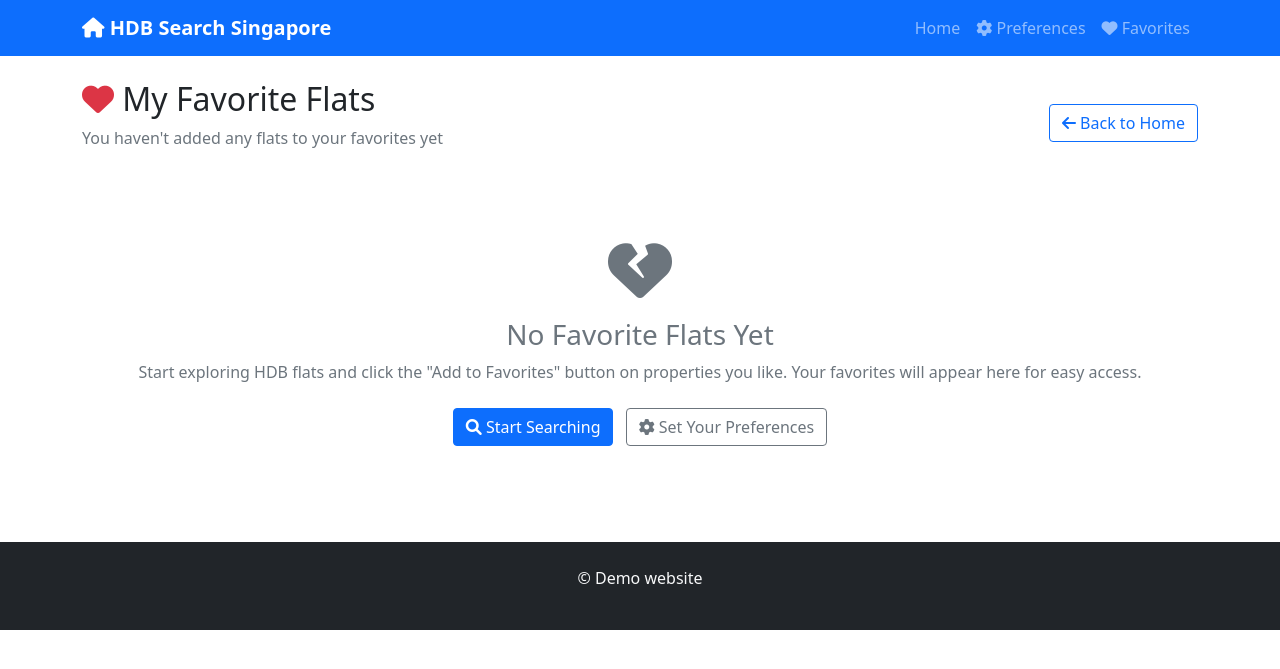
After one commit to Jinghao-Guo/sc2006-project, a Flask app: page /favorites in a window 1280 px wide. The commit adds this page. Shown: the top 669 px of the page. Run offline with Flask 3, Linux system fonts and the light colour scheme.

Commit message:
Add favorites management feature for flats, including add/remove functionality and display on home page

```diff
--- a/Userpreferences.py
+++ b/Userpreferences.py
@@ -6,6 +6,7 @@ class UserPreferences:
         self.floor_area_sqm = ""
         self.flat_model = ""
         self.price_range = ""
+        self.favorite_flats = []  # List to store favorite flat IDs
 
     def set_preferences(self, flat_type="", storey_range="", floor_area_sqm="", flat_model="", price_range=""):
         """Set user preferences"""
@@ -29,5 +30,31 @@ class UserPreferences:
         """Check if any preferences are set"""
         return bool(self.flat_type or self.storey_range or self.floor_area_sqm or self.flat_model or self.price_range)
 
+    def add_to_favorites(self, flat_id):
+        """Add a flat to favorites"""
+        if flat_id not in self.favorite_flats:
+            self.favorite_flats.append(flat_id)
+            return True
+        return False
+
+    def remove_from_favorites(self, flat_id):
+        """Remove a flat from favorites"""
+        if flat_id in self.favorite_flats:
+            self.favorite_flats.remove(flat_id)
+            return True
+        return False
+
+    def is_favorite(self, flat_id):
+        """Check if a flat is in favorites"""
+        return flat_id in self.favorite_flats
+
+    def get_favorites(self):
+        """Get list of favorite flat IDs"""
+        return self.favorite_flats.copy()
+
+    def get_favorites_count(self):
+        """Get count of favorite flats"""
+        return len(self.favorite_flats)
+
 # Create a global instance for the single user
 user_preferences = UserPreferences()
--- a/app.py
+++ b/app.py
@@ -1,7 +1,7 @@
 from flask import Flask, render_template, request, jsonify, redirect, url_for, flash
 from Database import database
 from Userpreferences import user_preferences
-from score_calculator import score_calculator
+from scoreCalculator import score_calculator
 
 app = Flask(__name__)
 app.config['SECRET_KEY'] = 'your-secret-key-here'
@@ -14,7 +14,25 @@ app.config['SECRET_KEY'] = 'your-secret-key-here'
 def index():
     """Home page with search functionality"""
     preferences = user_preferences.get_preferences()
-    return render_template('index.html', preferences=preferences, has_preferences=user_preferences.has_preferences())
+
+    # Get favorite flats for display on home page
+    favorite_ids = user_preferences.get_favorites()
+    favorite_flats = []
+
+    # Get up to 3 favorite flats for preview on home page
+    for flat_id in favorite_ids[:3]:
+        flat = database.query_id(flat_id)
+        if flat:
+            flat_dict = dict(flat)
+            score = score_calculator.calculate_score(flat_dict, preferences)
+            flat_dict['compatibility_score'] = score
+            favorite_flats.append(flat_dict)
+
+    return render_template('index.html',
+                         preferences=preferences,
+                         has_preferences=user_preferences.has_preferences(),
+                         favorite_flats=favorite_flats,
+                         favorites_count=user_preferences.get_favorites_count())
 
 @app.route('/search')
 def search():
@@ -56,7 +74,8 @@ def flat_detail(flat_id):
     score_breakdown = score_calculator.get_score_breakdown(flat_dict, preferences)
 
     return render_template('flat_detail.html', flat=flat, compatibility_score=score,
-                         score_breakdown=score_breakdown, has_preferences=user_preferences.has_preferences())
+                         score_breakdown=score_breakdown, has_preferences=user_preferences.has_preferences(),
+                         is_favorite=user_preferences.is_favorite(flat_id))
 
 @app.route('/preferences', methods=['GET', 'POST'])
 def preferences():
@@ -84,6 +103,50 @@ def clear_preferences():
     flash('Your preferences have been cleared.', 'info')
     return redirect(url_for('index'))
 
+@app.route('/add_to_favorites/<int:flat_id>', methods=['POST'])
+def add_to_favorites(flat_id):
+    """Add a flat to favorites"""
+    # Check if flat exists
+    flat = database.query_id(flat_id)
+    if flat is None:
+        flash('Flat not found.', 'error')
+        return redirect(url_for('index'))
+
+    if user_preferences.add_to_favorites(flat_id):
+        flash('Flat added to your favorites!', 'success')
+    else:
+        flash('This flat is already in your favorites.', 'info')
+
+    return redirect(url_for('flat_detail', flat_id=flat_id))
+
+@app.route('/remove_from_favorites/<int:flat_id>', methods=['POST'])
+def remove_from_favorites(flat_id):
+    """Remove a flat from favorites"""
+    if user_preferences.remove_from_favorites(flat_id):
+        flash('Flat removed from your favorites.', 'info')
+    else:
+        flash('This flat was not in your favorites.', 'warning')
+
+    return redirect(request.referrer or url_for('index'))
+
+@app.route('/favorites')
+def favorites():
+    """View all favorite flats"""
+    favorite_ids = user_preferences.get_favorites()
+    favorite_flats = []
+
+    for flat_id in favorite_ids:
+        flat = database.query_id(flat_id)
+        if flat:
+            # Convert to dict and add score
+            flat_dict = dict(flat)
+            preferences = user_preferences.get_preferences()
+            score = score_calculator.calculate_score(flat_dict, preferences)
+            flat_dict['compatibility_score'] = score
+            favorite_flats.append(flat_dict)
+
+    return render_template('favorites.html', flats=favorite_flats, has_preferences=user_preferences.has_preferences())
+
 
 if __name__ == '__main__':
     app.run(debug=True)
--- a/templates/base.html
+++ b/templates/base.html
@@ -25,6 +25,11 @@
                     <li class="nav-item">
                         <a class="nav-link" href="{{ url_for('preferences') }}">
                             <i class="fas fa-cog"></i> Preferences
+                        </a>
+                    </li>
+                    <li class="nav-item">
+                        <a class="nav-link" href="{{ url_for('favorites') }}">
+                            <i class="fas fa-heart"></i> Favorites
                         </a>
                     </li>
                 </ul>
--- /dev/null
+++ b/templates/favorites.html
@@ -0,0 +1,147 @@
+{% extends "base.html" %}
+
+{% block title %}My Favorites - HDB Search Singapore{% endblock %}
+
+{% block content %}
+<div class="favorites-header mb-4">
+    <div class="row align-items-center">
+        <div class="col-md-8">
+            <h2><i class="fas fa-heart text-danger"></i> My Favorite Flats</h2>
+            <p class="text-muted">
+                {% if flats %}
+                You have {{ flats|length }} favorite flat{{ 's' if flats|length != 1 else '' }}
+                {% else %}
+                You haven't added any flats to your favorites yet
+                {% endif %}
+            </p>
+        </div>
+        <div class="col-md-4 text-end">
+            <a href="{{ url_for('index') }}" class="btn btn-outline-primary">
+                <i class="fas fa-arrow-left"></i> Back to Home
+            </a>
+        </div>
+    </div>
+</div>
+
+{% if flats %}
+<div class="results-grid">
+    {% for flat in flats %}
+    <div class="card mb-3 shadow-sm hover-card border-danger">
+        <div class="card-body">
+            <div class="row align-items-center">
+                <div class="col-md-8">
+                    <h5 class="card-title mb-1">
+                        <a href="{{ url_for('flat_detail', flat_id=flat.id) }}" class="text-decoration-none">
+                            Block {{ flat.block }}, {{ flat.street_name }}
+                        </a>
+                        <i class="fas fa-heart text-danger ms-2" title="Favorite"></i>
+                    </h5>
+                    <p class="text-muted mb-2">{{ flat.town }}</p>
+
+                    <div class="flat-details">
+                        <span class="badge bg-primary me-2">{{ flat.flat_type }}</span>
+                        <span class="badge bg-info me-2">{{ flat.floor_area_sqm }}m²</span>
+                        <span class="badge bg-secondary me-2">{{ flat.storey_range }}</span>
+                        {% if has_preferences and flat.compatibility_score > 0 %}
+                        <span class="badge bg-{% if flat.compatibility_score >= 80 %}success{% elif flat.compatibility_score >= 60 %}warning{% elif flat.compatibility_score >= 40 %}info{% else %}secondary{% endif %} me-2">
+                            {{ flat.compatibility_score }}% Match
+                        </span>
+                        {% endif %}
+                    </div>
+
+                    {% if flat.flat_model %}
+                    <p class="text-muted small mt-2 mb-0">
+                        <i class="fas fa-building"></i> {{ flat.flat_model }}
+                        {% if flat.lease_commence_date %}
+                        | Built in {{ flat.lease_commence_date }}
+                        {% endif %}
+                    </p>
+                    {% endif %}
+                </div>
+
+                <div class="col-md-4 text-end">
+                    <div class="price-section">
+                        <h4 class="text-success mb-1">
+                            ${{ "{:,.0f}".format(flat.resale_price) }}
+                        </h4>
+                        <p class="text-muted small mb-2">
+                            ${{ "{:,.0f}".format(flat.resale_price / flat.floor_area_sqm) }}/m²
+                        </p>
+                        <div class="btn-group" role="group">
+                            <a href="{{ url_for('flat_detail', flat_id=flat.id) }}" class="btn btn-primary btn-sm">
+                                <i class="fas fa-eye"></i> View Details
+                            </a>
+                            <form method="POST" action="{{ url_for('remove_from_favorites', flat_id=flat.id) }}" style="display: inline;">
+                                <button type="submit" class="btn btn-outline-danger btn-sm" onclick="return confirm('Remove this flat from favorites?')">
+                                    <i class="fas fa-heart-broken"></i>
+                                </button>
+                            </form>
+                        </div>
+                    </div>
+                </div>
+            </div>
+        </div>
+    </div>
+    {% endfor %}
+</div>
+
+<div class="favorites-actions mt-4 text-center">
+    <div class="card">
+        <div class="card-body">
+            <h6 class="card-title">Manage Your Favorites</h6>
+            <p class="card-text text-muted">You can remove flats from your favorites by clicking the heart-broken icon, or continue searching for more properties.</p>
+            <a href="{{ url_for('index') }}" class="btn btn-primary me-2">
+                <i class="fas fa-search"></i> Search More Flats
+            </a>
+            {% if has_preferences %}
+            <a href="{{ url_for('preferences') }}" class="btn btn-outline-secondary">
+                <i class="fas fa-cog"></i> Update Preferences
+            </a>
+            {% else %}
+            <a href="{{ url_for('preferences') }}" class="btn btn-outline-secondary">
+                <i class="fas fa-cog"></i> Set Your Preferences
+            </a>
+            {% endif %}
+        </div>
+    </div>
+</div>
+
+{% else %}
+<div class="no-favorites text-center py-5">
+    <i class="fas fa-heart-broken fa-4x text-muted mb-3"></i>
+    <h3 class="text-muted">No Favorite Flats Yet</h3>
+    <p class="text-muted mb-4">
+        Start exploring HDB flats and click the "Add to Favorites" button on properties you like.
+        Your favorites will appear here for easy access.
+    </p>
+    <div>
+        <a href="{{ url_for('index') }}" class="btn btn-primary me-2">
+            <i class="fas fa-search"></i> Start Searching
+        </a>
+        {% if not has_preferences %}
+        <a href="{{ url_for('preferences') }}" class="btn btn-outline-secondary">
+            <i class="fas fa-cog"></i> Set Your Preferences
+        </a>
+        {% endif %}
+    </div>
+</div>
+{% endif %}
+
+{% endblock %}
+
+{% block scripts %}
+<script>
+// Add hover effect for cards
+document.querySelectorAll('.hover-card').forEach(card => {
+    card.addEventListener('mouseenter', function() {
+        this.style.transform = 'translateY(-2px)';
+        this.style.boxShadow = '0 4px 15px rgba(0,0,0,0.1)';
+    });
+
+    card.addEventListener('mouseleave', function() {
+        this.style.transform = 'translateY(0)';
+        this.style.boxShadow = '';
+    });
+});
+</script>
+{% endblock %}
```
Also changed, not shown: templates/flat_detail.html (+14 -30 lines), templates/index.html (+50 -0 lines), scoreCalculator.py (renamed from score_calculator.py).
